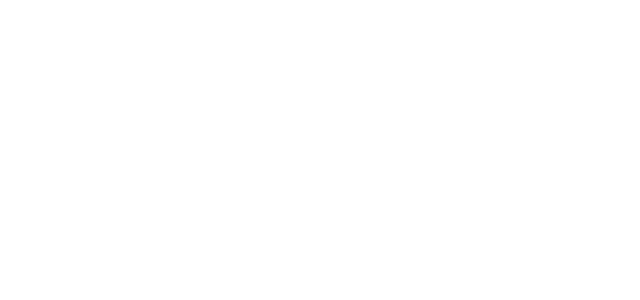
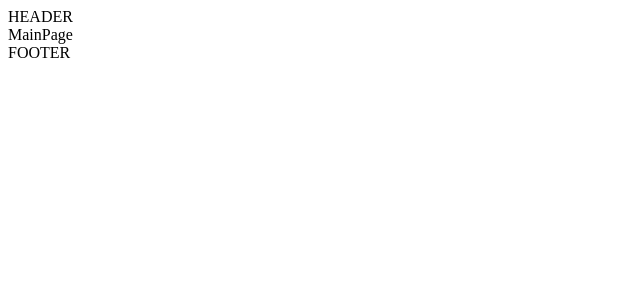
Before and after one commit to Fpsska/Agency-website, a React (Create React App) app: page / in a window 1280 px wide. Shown: the top 300 px of the page, without its empty margins (0-640 px from the left). Built offline with nearby package versions, Linux system fonts and the light colour scheme.

Commit message:
feat: create Layout, MainPage, components & configure Routes in App.tsx, wrapped index.tsx in BrowserRouter

```diff
--- a/src/components/App/App.tsx
+++ b/src/components/App/App.tsx
@@ -1,11 +1,20 @@
 import React from 'react';
+
+import { Routes, Route } from 'react-router';
+
+import Layout from '../common/Layout/Layout';
+import MainPage from '../pages/MainPage/MainPage';
 
 // /. imports
 
 const App: React.FC = () => {
   return (
     <div className="App">
-
+      <Routes>
+        <Route path="/" element={<Layout />}>
+          <Route index element={<MainPage />} />
+        </Route>
+      </Routes>
     </div>
   );
 };
--- /dev/null
+++ b/src/components/common/Layout/Layout.tsx
@@ -0,0 +1,19 @@
+import React from 'react';
+
+import { Outlet } from 'react-router';
+
+// /. imports
+
+const Layout: React.FC = () => {
+    return (
+        <div className="page">
+            <header className="header">HEADER</header>
+            <main className="main">
+                <Outlet/>
+            </main>
+            <footer className="footer">FOOTER</footer>
+        </div>
+    );
+};
+
+export default Layout;
--- /dev/null
+++ b/src/components/pages/MainPage/MainPage.tsx
@@ -0,0 +1,11 @@
+import React from 'react';
+
+// /. imports
+
+const MainPage: React.FC = () => {
+    return (
+        <div>MainPage</div>
+    );
+};
+
+export default MainPage;
--- a/src/index.tsx
+++ b/src/index.tsx
@@ -1,6 +1,8 @@
 import React from 'react';
 import { createRoot } from 'react-dom/client';
 import { Provider } from 'react-redux';
+
+import { BrowserRouter } from 'react-router-dom';
 
 import { store } from './app/store';
 import App from './components/App/App';
@@ -13,9 +15,11 @@
 
 root.render(
   <React.StrictMode>
-    <Provider store={store}>
-      <App />
-    </Provider>
+    <BrowserRouter>
+      <Provider store={store}>
+        <App />
+      </Provider>
+    </BrowserRouter>
   </React.StrictMode>
 );
 
```
